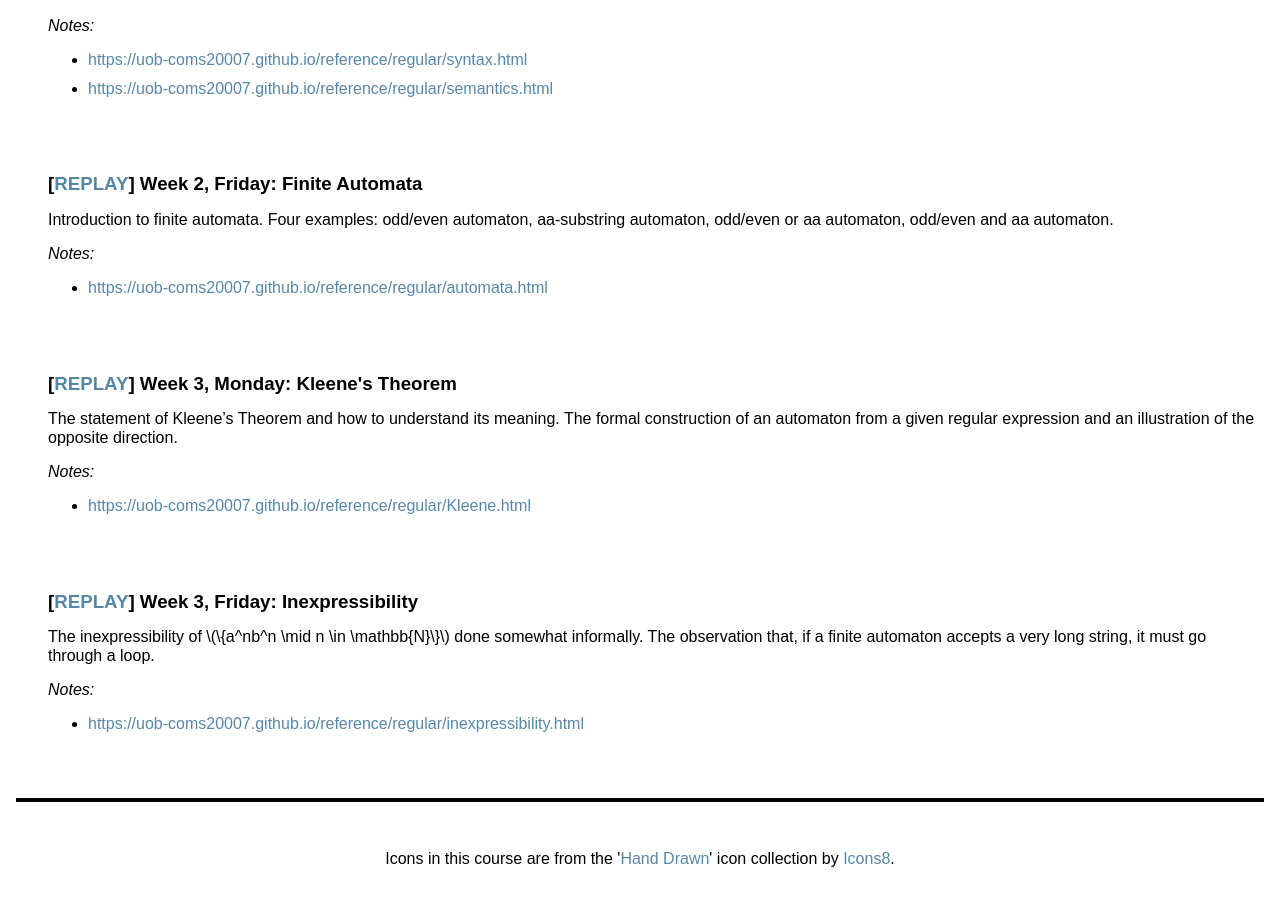
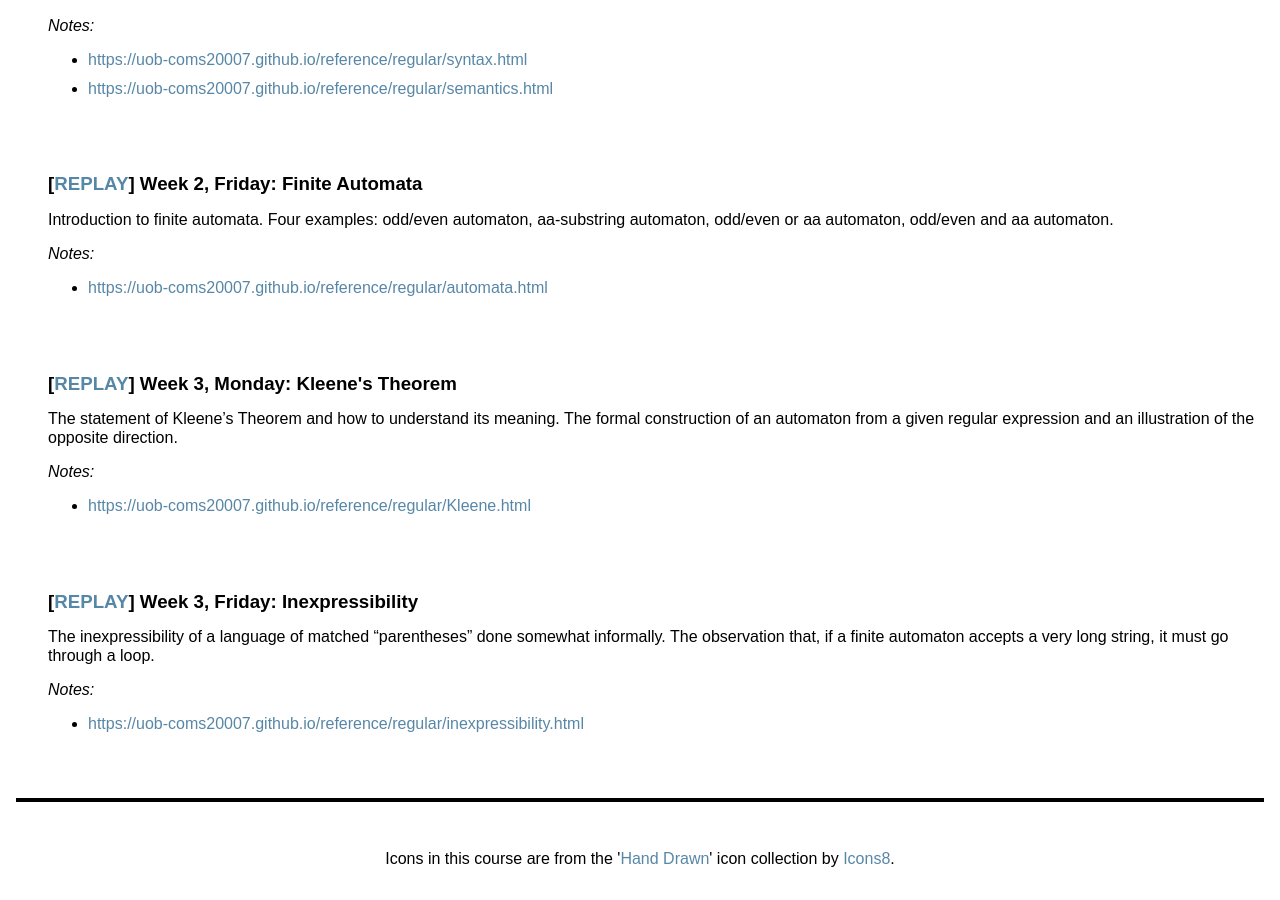
Before and after one commit to uob-coms20007/webpages, a Jekyll site: the page built from schedule.md, in a window 1280 px wide and 900 px high, scrolled down 1551 px. Built offline with Jekyll 4.4.1, drawn with Linux system fonts in a browser that asks for light colours; nearby versions of some CDN libraries.

Commit message:
fix formatting

```diff
--- a/_data/lectures.yml
+++ b/_data/lectures.yml
@@ -37,7 +37,7 @@
   refs:
 
 - title: Inexpressibility
-  description: The inexpressibility of $$\{a^nb^n \mid n \in \mathbb{N}\}$$ done somewhat informally.  The observation that, if a finite automaton accepts a very long string, it must go through a loop.
+  description: The inexpressibility of a language of matched "parentheses" done somewhat informally.  The observation that, if a finite automaton accepts a very long string, it must go through a loop.
   replay: https://mediasite.bris.ac.uk/Mediasite/Play/6bafedb39b7f4d24a066306f7fc5c9781d
   notes:
     - https://uob-coms20007.github.io/reference/regular/inexpressibility.html
```
